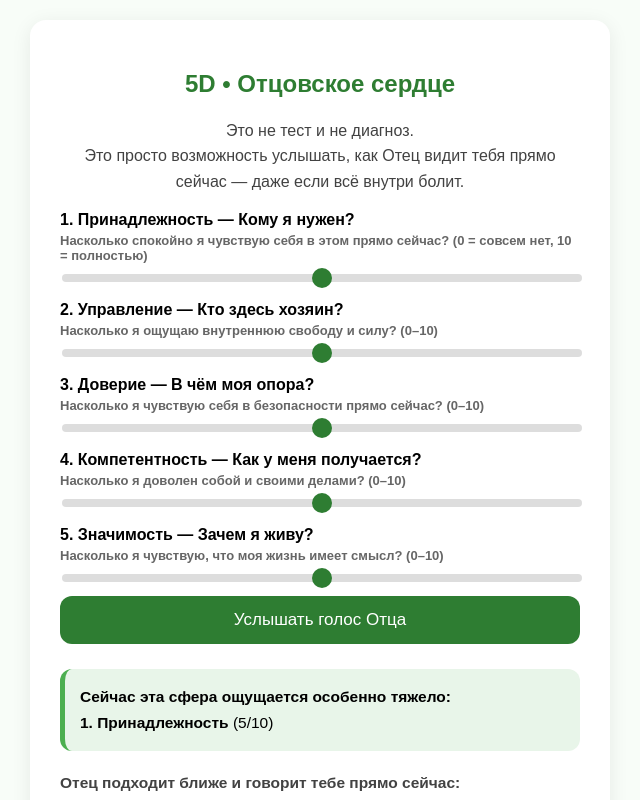
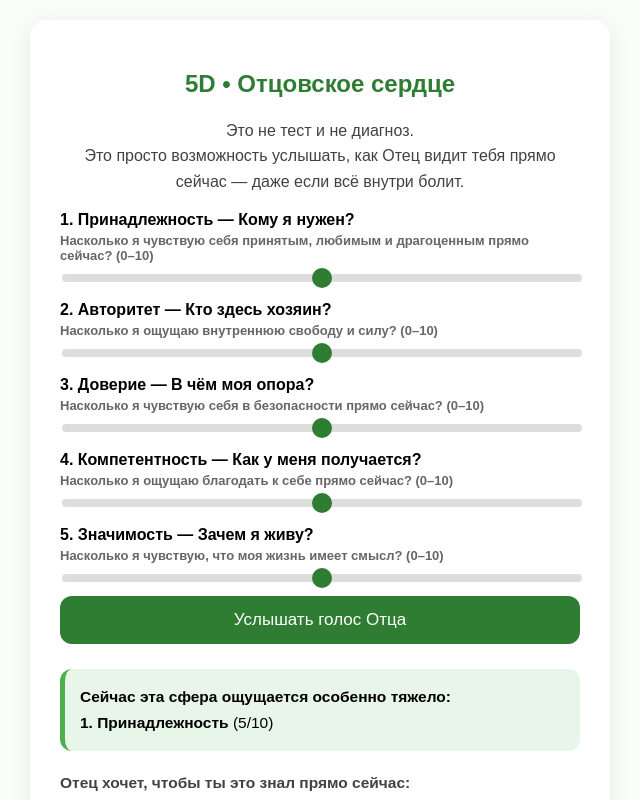
Before and after one commit to counselwell/5d-otcovskoe-serdce, a plain HTML site: page index.html in a window 1280 px wide. Both pictures are taken after a click on the button "Услышать голос Отца". Shown: the top 800 px of the page, without its empty margins (320-960 px from the left). Drawn offline with Linux system fonts and the light colour scheme.

Commit message:
Update index.html

```diff
--- a/index.html
+++ b/index.html
@@ -3,9 +3,7 @@
 <head>
   <meta charset="UTF-8">
   <meta name="viewport" content="width=device-width, initial-scale=1.0">
-  <title>5D • Отцовское сердце – Лайл Томас, Counselwell</title>
-  <meta name="description" content="60-секундный инструмент, чтобы услышать голос Отца в боли – Лайл Томас, Counselwell">
-  <meta name="author" content="Лайл Томас">
+  <title>5D • Отцовское сердце – Лайл Томас</title>
   <style>
     body{background:#f8fdf8;font-family:Arial,sans-serif;margin:0;padding:20px;display:flex;justify-content:center;align-items:center;min-height:100vh}
     .card{background:#fff;padding:30px;border-radius:16px;box-shadow:0 4px 20px rgba(0,0,0,.08);max-width:520px;width:100%;text-align:center}
@@ -14,7 +12,7 @@
     label{display:block;margin:15px 0 5px;font-weight:bold;text-align:left}
     small{font-size:13px;color:#666;display:block;margin-top:4px}
     input[type=range]{width:100%;height:8px;border-radius:5px;background:#ddd;outline:none;-webkit-appearance:none}
-    input[type=range]::-webkit-slider-thumb{-webkit-appearance:none;appearance:none;width:20px;height:20px;border-radius:50%;background:#2e7d32;cursor:pointer}
+    input[type=range]::-webkit-slider-thumb{-webkit-appearance:none;width:20px;height:20px;border-radius:50%;background:#2e7d32;cursor:pointer}
     button{background:#2e7d32;color:#fff;padding:14px;border:none;border-radius:12px;font-size:17px;width:100%;cursor:pointer;margin-top:10px}
     #result{margin-top:25px;text-align:left;line-height:1.7;font-size:15.5px}
     .box{padding:15px;border-radius:12px;margin:15px 0;border-left:5px solid}
@@ -28,16 +26,16 @@
     <h2>5D • Отцовское сердце</h2>
     <p>Это не тест и не диагноз.<br>Это просто возможность услышать, как Отец видит тебя прямо сейчас — даже если всё внутри болит.</p>
 
-    <label><b>1. Принадлежность</b> — Кому я нужен?<br><small>Насколько спокойно я чувствую себя в этом прямо сейчас? (0 = совсем нет, 10 = полностью)</small></label>
+    <label><b>1. Принадлежность</b> — Кому я нужен?<br><small>Насколько я чувствую себя принятым, любимым и драгоценным прямо сейчас? (0–10)</small></label>
     <input type="range" min="0" max="10" value="5" id="d1">
 
-    <label><b>2. Управление</b> — Кто здесь хозяин?<br><small>Насколько я ощущаю внутреннюю свободу и силу? (0–10)</small></label>
+    <label><b>2. Авторитет</b> — Кто здесь хозяин?<br><small>Насколько я ощущаю внутреннюю свободу и силу? (0–10)</small></label>
     <input type="range" min="0" max="10" value="5" id="d2">
 
     <label><b>3. Доверие</b> — В чём моя опора?<br><small>Насколько я чувствую себя в безопасности прямо сейчас? (0–10)</small></label>
     <input type="range" min="0" max="10" value="5" id="d3">
 
-    <label><b>4. Компетентность</b> — Как у меня получается?<br><small>Насколько я доволен собой и своими делами? (0–10)</small></label>
+    <label><b>4. Компетентность</b> — Как у меня получается?<br><small>Насколько я ощущаю благодать к себе прямо сейчас? (0–10)</small></label>
     <input type="range" min="0" max="10" value="5" id="d4">
 
     <label><b>5. Значимость</b> — Зачем я живу?<br><small>Насколько я чувствую, что моя жизнь имеет смысл? (0–10)</small></label>
@@ -47,21 +45,69 @@
     <div id="result"></div>
 
     <div style="margin-top:30px;font-size:13px;color:#666;text-align:center;">
-      © 2025 Лайл Томас • Counselwell • 5D Христология
+      © 2025 Лайл Томас • <a href="https://t.me/lylesrealtalk" style="color:#666;text-decoration:underline">t.me/lylesrealtalk</a>
     </div>
   </div>
 
   <script>
-    const comfort=["Отец сейчас обнимает тебя и говорит: «Я здесь. Ты не один. Я никогда не оставлю тебя».","Он берёт всё бремя с твоих плеч и говорит: «Доверь Мне руль. Я — добрый Хозяин».","Он закрывает тебя Своими крыльями и шепчет: «Ты в полной безопасности у Меня».","Он смотрит на тебя с нежностью и говорит: «Ты Мой шедевр. Я горжусь тобой».","Он кладёт руку тебе на сердце и говорит: «Ты нужен Мне. Твоя жизнь бесценна»."];
-    const truth=["Ты — любимое дитя, в котором Моё благоволение (Лк 3:22). Я уже всё решил на кресте.","Я дал тебе Свою власть и силу — ты Мой соработник и наследник (Рим 8:17).","Я — твоя Скала и Прибежище. Под Моими крыльями ты в безопасности (Пс 90:4).","Ты — новое творение, праведность Божья во Христе (2 Кор 5:17, 21).","Ты — наследник Царя, и Я уже приготовил для тебя всё (Еф 1:11; Рим 8:32)."];
-    function show(){const d=[0,+d1.value,+d2.value,+d3.value,+d4.value,+d5.value];const low=d.indexOf(Math.min(...d.slice(1)));const score=d[low];const spheres=["","Принадлежность","Управление","Доверие","Компетентность","Значимость"];document.getElementById('result').innerHTML=`
-      <div class="box heavy"><b>Сейчас эта сфера ощущается особенно тяжело:</b><br><b>${low}. ${spheres[low]}</b> (${score}/10)</div>
-      <p style="margin:20px 0"><b>Отец подходит ближе и говорит тебе прямо сейчас:</b></p>
-      <div class="box comfort">"${comfort[low-1]}"</div>
-      <p style="margin:20px 0 10px 0"><b>И это вечная Истина обо мне, независимо от чувств:</b></p>
-      <div class="box truth">"${truth[low-1]}"</div>
-      <p style="font-size:14px;color:#555;margin-top:25px">Просто побудь с этим минутку. Если хочешь, произнеси вслух вторую фразу три раза — медленно и нежно.<br>Отец уже всё решил. Ты дома.</p>
-    `;}
+    const comfort = [
+      ["Отец сейчас обнимает тебя и говорит: «Я здесь. Ты не один. Я никогда не оставлю тебя».",
+       "Он берёт тебя за руку и шепчет: «Ты Мой навсегда».",
+       "Он кладёт руку тебе на сердце и говорит: «Ты принят и любим без условий».",
+       "Он смотрит в твои глаза и говорит: «Я вырезал тебя на ладонях Своих».",
+       "Он прижимает тебя к Себе и говорит: «Ты дома»."],
+
+      ["Он снимает с тебя всё бремя и говорит: «Доверь Мне руль — Я добрый Хозяин».",
+       "Он надевает на тебя царский венец и говорит: «Ты Мой соработник и наследник».",
+       "Он даёт тебе ключи и говорит: «Всё Моё — твоё».",
+       "Он поднимает тебя и говорит: «Ты больше не раб, а сын».",
+       "Он облекает тебя силой и говорит: «Моя сила совершается в твоей немощи»."],
+
+      ["Он закрывает тебя Своими крыльями и шепчет: «Ты в полной безопасности у Меня».",
+       "Он держит тебя за правую руку и говорит: «Ты не упадёшь».",
+       "Он ставит тебя на Скалу и говорит: «Я — твоё прибежище».",
+       "Он несёт тебя на орлиных крыльях и говорит: «Я с тобой в любой буре».",
+       "Он даёт тебе Свой мир и говорит: «Не бойся — Я здесь»."],
+
+      ["Он смотрит на тебя с нежностью и говорит: «Ты Мой шедевр. Я горжусь тобой».",
+       "Он обнимает тебя и говорит: «Ты дивно устроен».",
+       "Он улыбается тебе и говорит: «Ты уже праведен во Христе».",
+       "Он поднимает твой подбородок и говорит: «Я радуюсь о тебе с пением».",
+       "Он кладёт руку тебе на плечо и говорит: «Ты Мой — и этого достаточно»."],
+
+      ["Он кладёт руку тебе на сердце и говорит: «Ты нужен Мне. Твоя жизнь бесценна».",
+       "Он открывает перед тобой книгу и говорит: «Твоё имя записано в Книге Жизни».",
+       "Он берёт тебя за руку и говорит: «Я избрал тебя прежде создания мира».",
+       "Он показывает тебе Свой план и говорит: «Ты часть Моего вечного замысла».",
+       "Он обнимает тебя и говорит: «Я приготовил для тебя место — ты идёшь домой»."]
+    ];
+
+    const truth = [
+      ["Ты — возлюбленное дитя, в котором Моё благоволение (Лк 3:22).","Я вырезал тебя на ладонях Своих (Ис 49:16).","Ты принят в Возлюбленном (Еф 1:6).","Я зову тебя по имени — ты Мой (Ис 43:1).","Я никогда не оставлю тебя (Евр 13:5)."],
+      ["Я дал тебе Свою власть и силу (Рим 8:17).","Всё Моё — твоё (Лк 15:31).","Ты больше не раб, а сын и наследник (Гал 4:7).","Я сделал тебя царём и священником (Откр 1:6).","Моя сила совершается в твоей немощи (2 Кор 12:9)."],
+      ["Ты в совершенном мире, когда ум твой опирается на Меня (Ис 26:3).","Я — твоё прибежище и сила, всегда рядом в беде (Пс 46:1).","Когда ты проходишь через воды, Я с тобой (Ис 43:2).","Я держу тебя за правую руку (Ис 41:10).","Я несу тебя на орлиных крыльях (Исх 19:4)."],
+      ["Ты — новое творение, праведность Божья во Христе (2 Кор 5:17,21).","Ты дивно устроен (Пс 138:14).","Я радуюсь о тебе с пением (Соф 3:17).","Ты — Моё творение на добрые дела (Еф 2:10).","Ты уже принят и угоден Мне (Еф 1:6)."],
+      ["Я призвал тебя в Свой вечный замысел (Еф 1:11).","Твоё имя записано в Книге Жизни (Откр 21:27).","Я избрал тебя прежде создания мира (Еф 1:4).","Ты будешь приносить плод в своё время (Пс 1:3).","Я иду приготовить тебе место (Ин 14:2-3)."]
+    ];
+
+    const spheres = ["","Принадлежность","Авторитет","Доверие","Компетентность","Значимость"];
+
+    function show(){
+      const d=[0,+d1.value,+d2.value,+d3.value,+d4.value,+d5.value];
+      const low=d.indexOf(Math.min(...d.slice(1)));
+      const score=d[low];
+      const c = comfort[low-1][Math.floor(Math.random()*5)];
+      const t = truth[low-1][Math.floor(Math.random()*5)];
+
+      document.getElementById('result').innerHTML=`
+        <div class="box heavy"><b>Сейчас эта сфера ощущается особенно тяжело:</b><br><b>${low}. ${spheres[low]}</b> (${score}/10)</div>
+        <p style="margin:20px 0"><b>Отец хочет, чтобы ты это знал прямо сейчас:</b></p>
+        <div class="box comfort">"${c}"</div>
+        <p style="margin:20px 0 10px 0"><b>И это вечная Истина обо мне, независимо от чувств:</b></p>
+        <div class="box truth">"${t}"</div>
+        <p style="font-size:14px;color:#555;margin-top:25px">Просто побудь с этим минутку. Если хочешь, произнеси вторую фразу вслух три раза — медленно и нежно.<br>Отец уже всё решил. Ты дома.</p>
+      `;
+    }
   </script>
 </body>
 </html>
```
